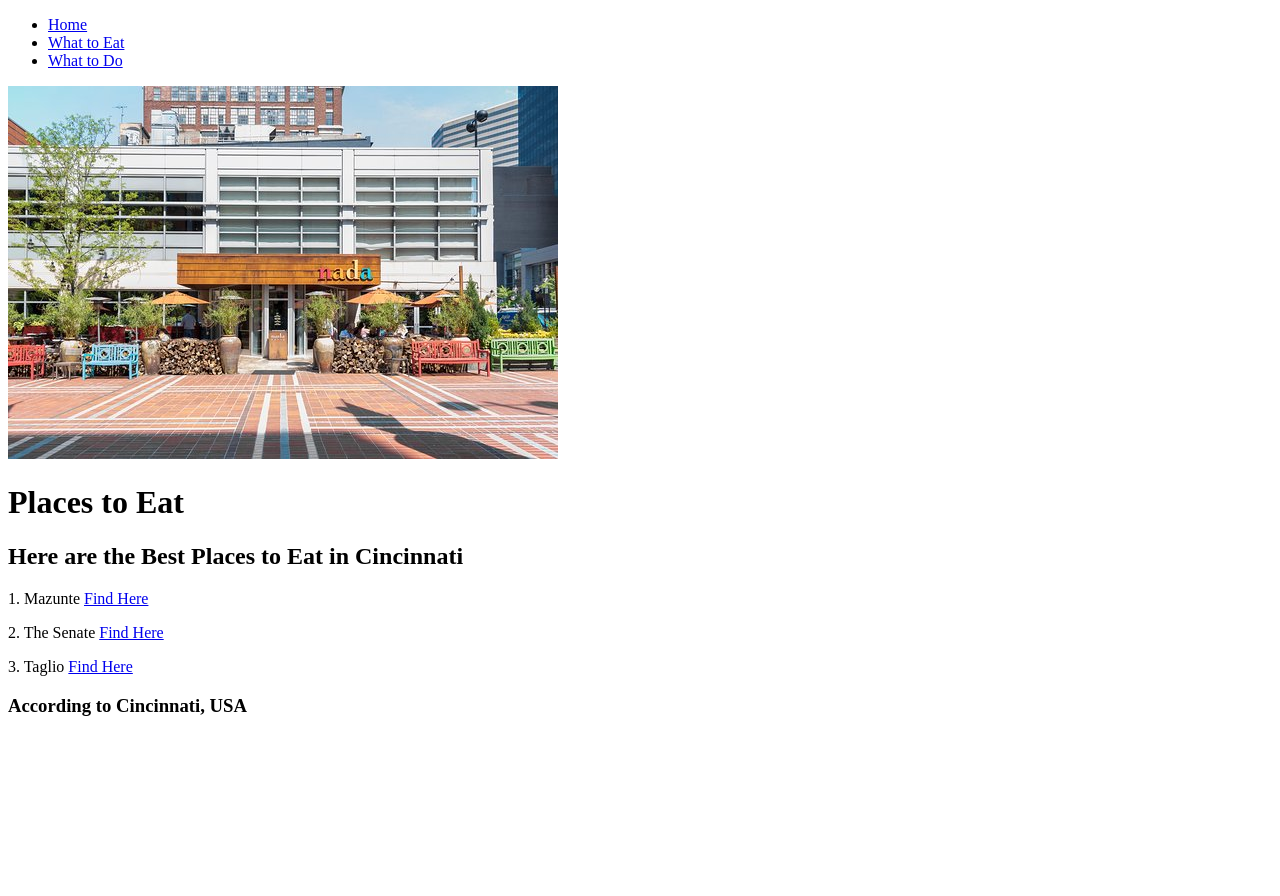
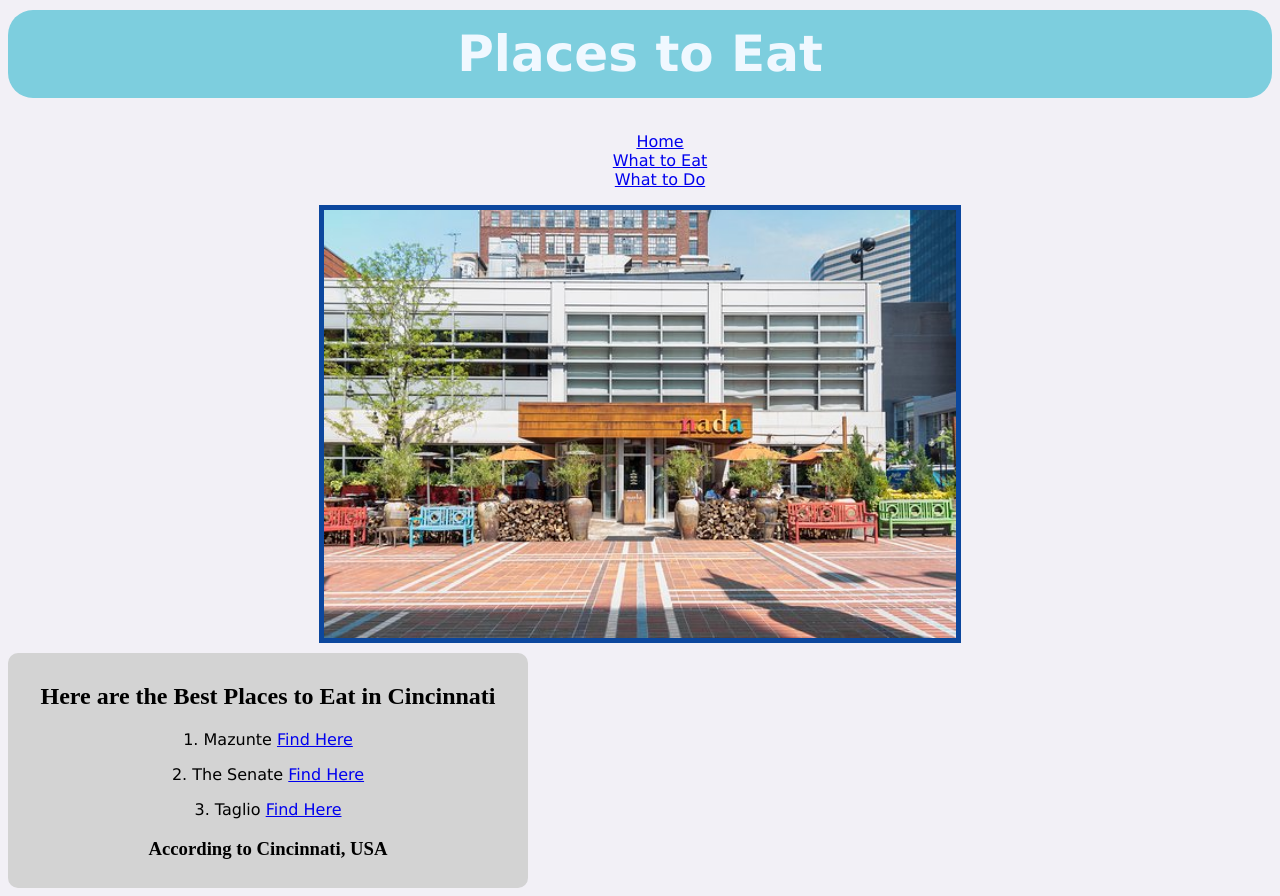
Before and after one commit to ETBD-Miami/yarnetskyims222-road-trip-project-harri538-1, a plain HTML site: page eat.html in a window 1280 px wide. Before the commit the page ends 800 px from the top, so only its background shows below. Drawn offline with Linux system fonts and the light colour scheme.

Commit message:
css3 updates

```diff
--- a/eat.html
+++ b/eat.html
@@ -1,10 +1,10 @@
 <!DOCTYPE html>
 <html lang="en">
-    <head><link rel="stylesheet" href="styles.css3"> </head>
+    <head><link rel="stylesheet" href="styles3.css"> </head>
 <head>
     <meta charset="utf-8">
     <meta name="viewport" content="width=device-width, initial-scale=1.0">
-    <title>Your page title goes here</title>
+    <title>Eateries In Cincy</title>
 
     <meta name="author" content="Your name goes here">
     <meta name="description" content="describe your page here">
@@ -12,6 +12,7 @@
 </head>
 
 <body>
+    <h1>Places to Eat</h1>
     <nav>
         <ul>
             <li><a href="index.html">Home</a></li>
@@ -20,12 +21,13 @@
         </ul>
     </nav>
     <img src="images/nada-cincinnati-oh.jpg" alt="Nada Restaurant">
-    <h1>Places to Eat</h1>
+    <div class="info">
     <h2>Here are the Best Places to Eat in Cincinnati</h2>
     <p>1. Mazunte <a href="https://centro.mazuntetacos.com/">Find Here</a></p>
     <p>2. The Senate <a href="http://senatepub.com/">Find Here</a></p>
     <p>3. Taglio <a href="http://www.eattaglio.com/">Find Here</a></p>
     <h3>According to Cincinnati, USA</h3>
+    </div>
     <!-- CONTENT APPEARING ON THE SCREEN GOES BETWEEN THE BODY TAGS. This is an html comment. you may delete it. -->
 
 </body>
--- /dev/null
+++ b/styles3.css
@@ -0,0 +1,47 @@
+body {
+    background: #F2F0F6;
+}
+
+nav {
+    text-align: center;
+    font-family: Verdana, Geneva, Tahoma, sans-serif;
+}
+
+ul {
+    list-style-type: none;
+}
+
+img {
+    border: 5px solid #0C479D;
+    display: block;
+    margin-left: auto;
+    margin-right: auto;
+    width: 50%;
+}
+h1 {
+    text-align:center;
+    background-color: #7DCEDE;
+    border-radius: 25px;
+    border-color: black;
+    padding: 15px;
+    margin-top: 10px;
+    font-family: Verdana, Geneva, Tahoma, sans-serif;
+    font-weight: bold;
+    font-size: 50px;
+    color: aliceblue;
+}
+
+.info {
+    background-color: lightgrey;
+    color:black;
+    padding: 10px;
+    margin-top: 10px;
+    border-color: 10px black;
+    border-radius: 10px;
+    text-align: center;
+    max-width: 500px;
+}
+
+p {
+    font-family: Verdana, Geneva, Tahoma, sans-serif;
+}
```
Also changed, not shown: 1 other file.
